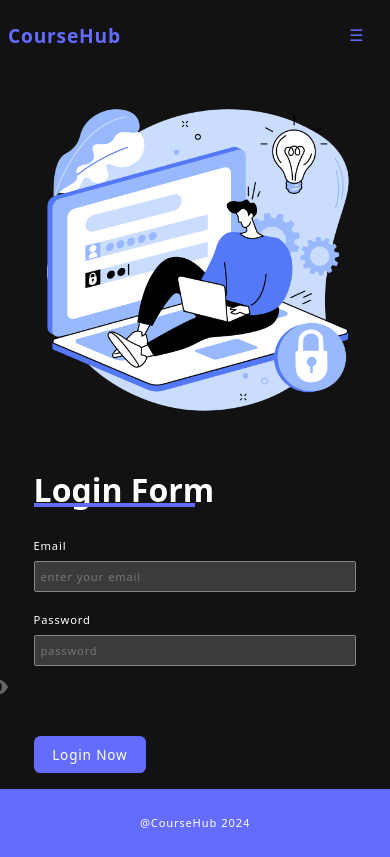
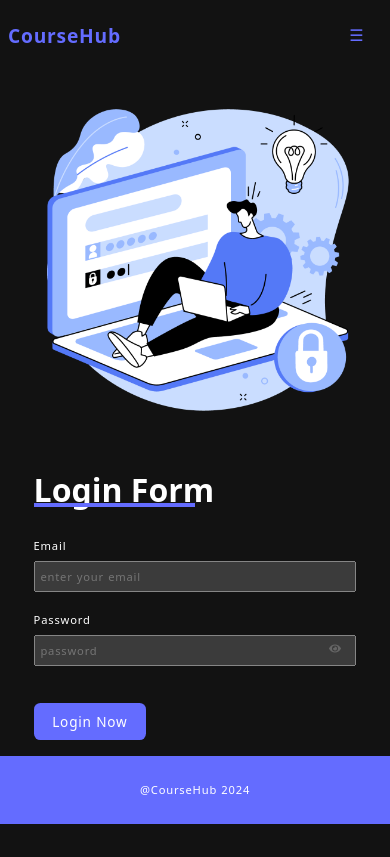
Before and after one commit to Pk686/CourseHub_MERN, a React (Vite) app in the folder client/: page /login in a window 390 px wide. Built offline with nearby package versions, Linux system fonts and the light colour scheme; no server answers.

Commit message:
Update App.css

```diff
--- a/client/src/App.css
+++ b/client/src/App.css
@@ -35,6 +35,29 @@
           width: 100%; /* Make hero image responsive */
       }
   }
+  .password-input-container {
+    position: relative;
+    width: 100%;
+}
+
+.password-input-container input {
+    width: 100%;
+    padding-right: 40px; /* Add padding to make space for the icon */
+    box-sizing: border-box; /* Ensures padding doesn't affect the overall width */
+}
+
+.password-toggle-icon {
+    position: absolute;
+    right: 10px;
+    top: 50%;
+    transform: translateY(-50%);
+    cursor: pointer;
+    color: #666;
+    font-size: 1.5em; /* Adjust size to match the input */
+    padding: 0 5px;
+    background-color: transparent; /* Transparent to visually blend with input */
+}
+
 }
 
 @media (max-width: 480px) {
@@ -91,4 +114,27 @@
           }
       }
   }
+  .password-input-container {
+    position: relative;
+    width: 100%;
 }
+
+.password-input-container input {
+    width: 100%;
+    padding-right: 40px; /* Add padding to make space for the icon */
+    box-sizing: border-box; /* Ensures padding doesn't affect the overall width */
+}
+
+.password-toggle-icon {
+    position: absolute;
+    right: 10px;
+    top: 50%;
+    transform: translateY(-50%);
+    cursor: pointer;
+    color: #666;
+    font-size: 1.5em; /* Adjust size to match the input */
+    padding: 0 5px;
+    background-color: transparent; /* Transparent to visually blend with input */
+}
+
+}
```
